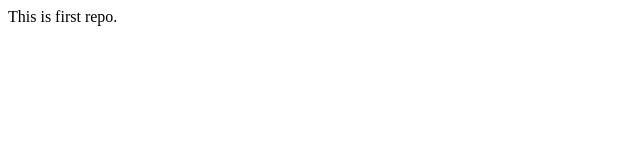
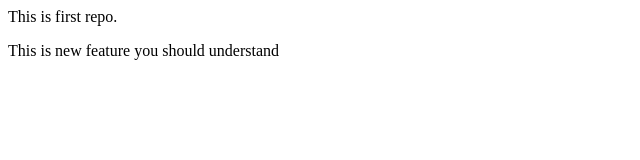
Before and after one commit to Prabhav-Guptaa/LocalRepo, a plain HTML site: page index.html in a window 1280 px wide. Shown: the whole page, without its empty margins (0-640 px from the left). Drawn offline with Linux system fonts and the light colour scheme.

Commit message:
Add new features

```diff
--- a/index.html
+++ b/index.html
@@ -1 +1,2 @@
 <p>This is first repo.</p>
+<p>This is new feature you should understand</p>
```
